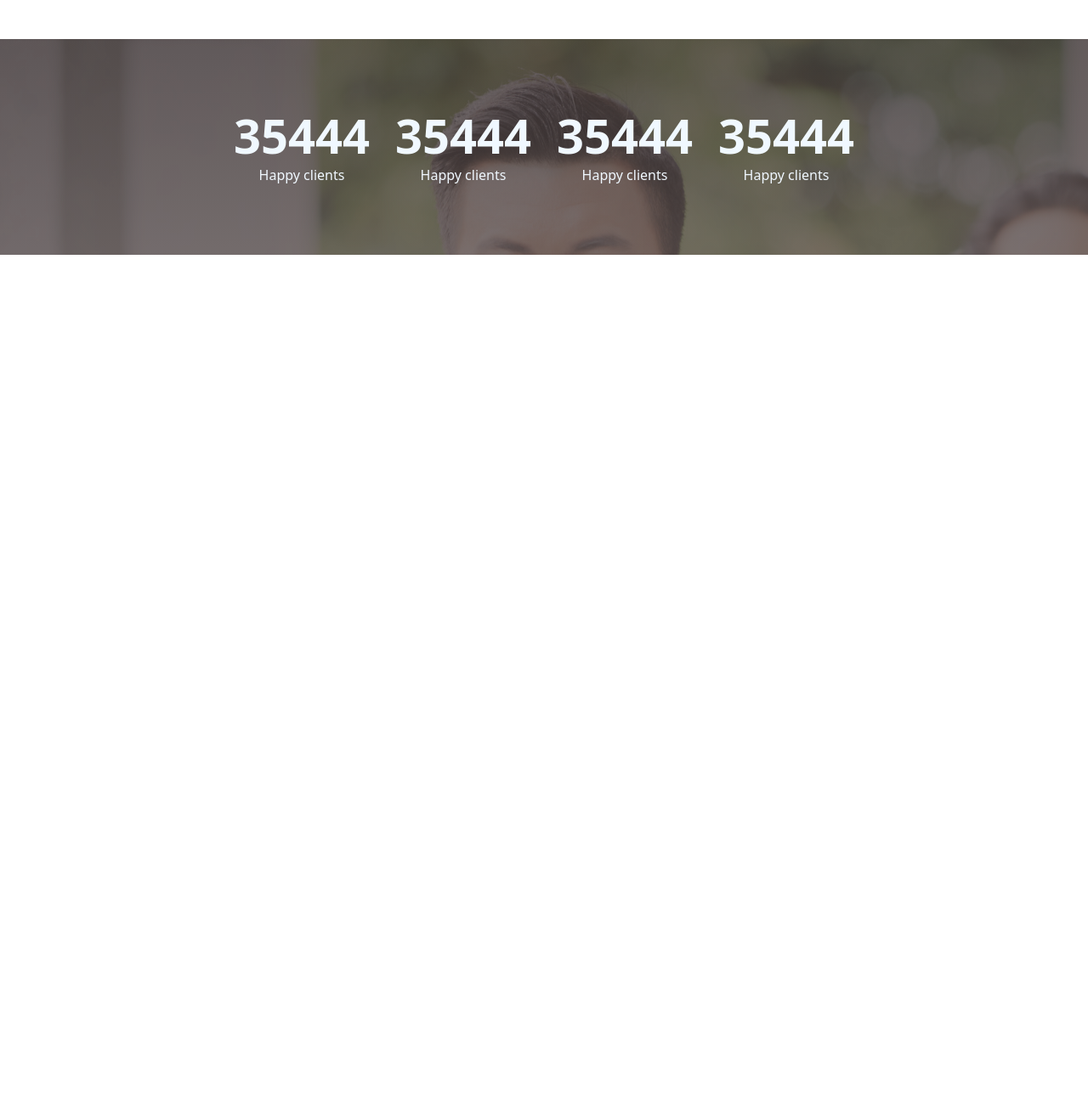
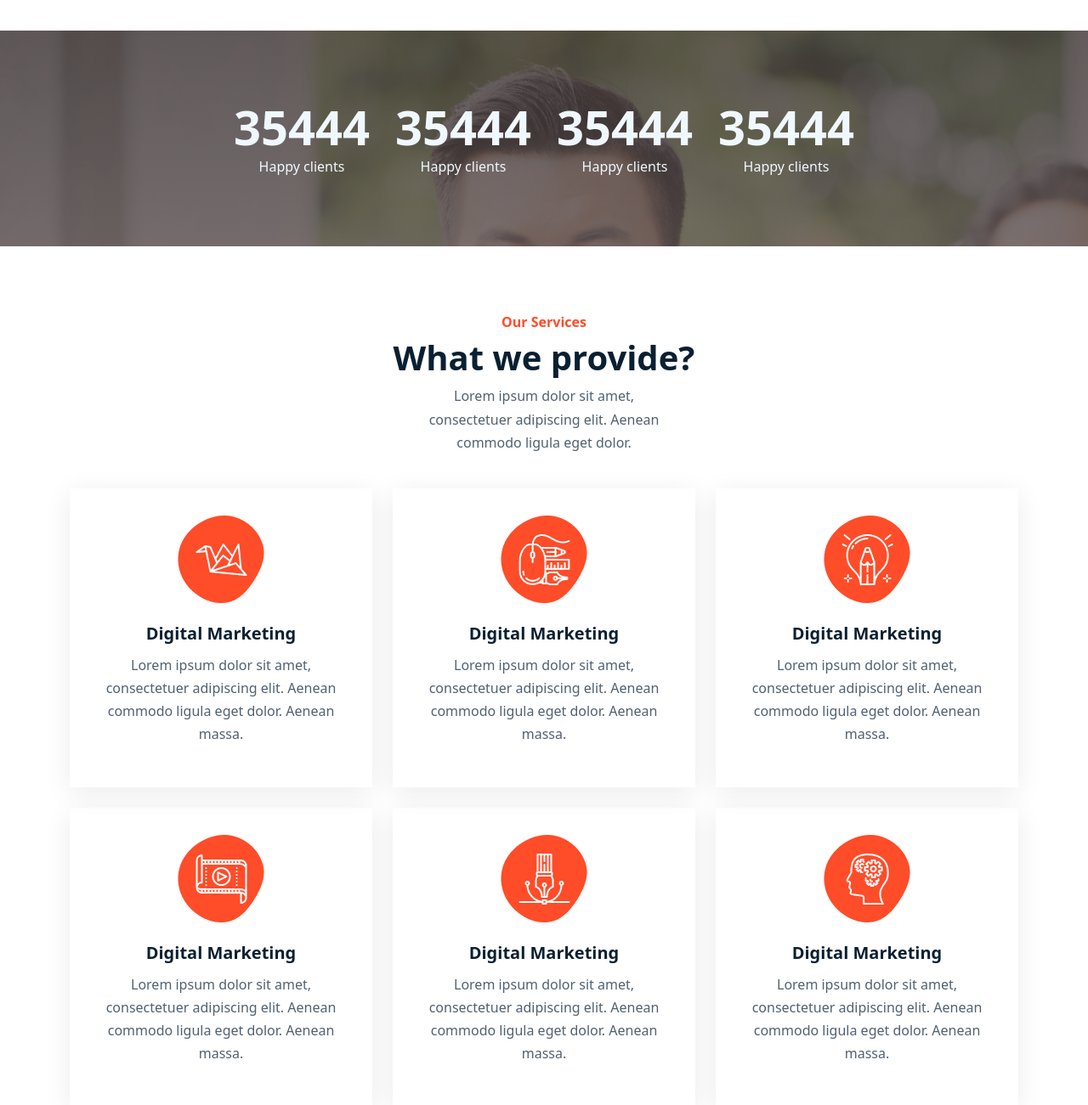
Before and after one commit to braincee/Bootstrap-Project-1, a plain HTML site: page index.html in a window 1280 px wide. Shown: the part 1499-2800 px from the top of the page at 85% size. Before the commit the page ends 1799 px from the top, so only its background shows below. Drawn offline with Linux system fonts and the light colour scheme.

Commit message:
Add Services

```diff
--- a/Css/style.css
+++ b/Css/style.css
@@ -27,6 +27,21 @@ img {
     background-size: cover !important;
 }
 
+.intro {
+    margin-bottom: 40px;
+}
+
+.intro h6 {
+    font-weight: 600;
+    color:#ff4d29;
+}
+
+.intro p {
+    max-width: 300px;
+    margin: auto;
+}
+
+.i
 /* Top Nav*/
 
 .top-nav {
@@ -173,3 +188,20 @@ section {
 #milestone .display-4 {
     font-weight: 700;
 }
+
+/* Service */
+
+.service-box {
+    padding: 32px;
+    box-shadow: 0px 6px 30px rgba(0, 0, 0, 0.08);
+    text-align: center;
+}
+
+.service-box img {
+    width: unset;
+}
+
+.service-box h5 {
+    margin-top: 24px;
+    margin-bottom: 12px;
+}
--- a/JavaScript/app.js
+++ b/JavaScript/app.js
@@ -1,22 +1,40 @@
-$( function () {
+$( function ()
+{
     $( '#hero-slider' ).owlCarousel( {
-    loop:true,
-    margin:0,
+        loop: true,
+        margin: 0,
         nav: true,
         items: 1,
         dots: false,
         smartSpeed: 1500,
-    navText: ['PREV', 'NEXT'],
-    responsive:{
-        0:{
+        navText: [ 'PREV', 'NEXT' ],
+        responsive: {
+            0: {
+                nav: false,
+            },
+            768: {
+               nav: true,
+            },
+        }
+    } );
+
+    $( '#project-slider' ).owlCarousel( {
+        loop: true,
+        margin: 0,
+        nav: false,
+        dots: false,
+        smartSpeed: 1500,
+        margin: 24,
+        responsive: {
+            0: {
 
             },
-        600:{
+            768: {
 
             },
-        1000:{
-
+            1140: {
+               items: 2,
             }
         }
-    })
-})
+    });
+});
--- a/index.html
+++ b/index.html
@@ -178,6 +178,104 @@
     </div>
 </section>
 
+<!--Services-->
+
+<section>
+    <div class="container">
+        <div class="row">
+            <div class="col-12 intro text-center">
+                <h6>Our Services</h6>
+                <h1>What we provide?</h1>
+                <p>Lorem ipsum dolor sit amet, consectetuer adipiscing elit. Aenean commodo ligula eget dolor.</p>
+            </div>
+        </div>
+        <div class="row g-4">
+            <div class="col-lg-4 col-sm-6">
+                <div class="service-box">
+                    <img src="./Images/icon1.png" alt="">
+                    <h5>Digital Marketing</h5>
+                    <p>Lorem ipsum dolor sit amet, consectetuer adipiscing elit.
+                        Aenean commodo ligula eget dolor. Aenean massa.</p>
+                </div>
+            </div>
+            <div class="col-lg-4 col-sm-6">
+                <div class="service-box">
+                    <img src="./Images/icon2.png" alt="">
+                    <h5>Digital Marketing</h5>
+                    <p>Lorem ipsum dolor sit amet, consectetuer adipiscing elit.
+                        Aenean commodo ligula eget dolor. Aenean massa.</p>
+                </div>
+            </div>
+            <div class="col-lg-4 col-sm-6">
+                <div class="service-box">
+                    <img src="./Images/icon3.png" alt="">
+                    <h5>Digital Marketing</h5>
+                    <p>Lorem ipsum dolor sit amet, consectetuer adipiscing elit.
+                        Aenean commodo ligula eget dolor. Aenean massa.</p>
+                </div>
+            </div>
+            <div class="col-lg-4 col-sm-6">
+                <div class="service-box">
+                    <img src="./Images/icon4.png" alt="">
+                    <h5>Digital Marketing</h5>
+                    <p>Lorem ipsum dolor sit amet, consectetuer adipiscing elit.
+                        Aenean commodo ligula eget dolor. Aenean massa.</p>
+                </div>
+            </div>
+            <div class="col-lg-4 col-sm-6">
+                <div class="service-box">
+                    <img src="./Images/icon5.png" alt="">
+                    <h5>Digital Marketing</h5>
+                    <p>Lorem ipsum dolor sit amet, consectetuer adipiscing elit.
+                        Aenean commodo ligula eget dolor. Aenean massa.</p>
+                </div>
+            </div>
+            <div class="col-lg-4 col-sm-6">
+                <div class="service-box">
+                    <img src="./Images/icon6.png" alt="">
+                    <h5>Digital Marketing</h5>
+                    <p>Lorem ipsum dolor sit amet, consectetuer adipiscing elit.
+                        Aenean commodo ligula eget dolor. Aenean massa.</p>
+                </div>
+            </div>
+        </div>
+    </div>
+</section>
+
+<!--Portfolio-->
+
+<section id="services" class="bg-light">
+    <div class="container">
+        <div class="row">
+            <div class="col-12 intro text-center">
+                <h6>Our Work</h6>
+                <h1>Our recent Work</h1>
+                <p>Lorem ipsum dolor sit amet, consectetuer adipiscing elit.
+                    Aenean commodo ligula eget dolor. Aenean massa. </p>
+            </div>
+        </div>
+    </div>
+    <div id="project-slider" class="owl-theme owl-carousel">
+        <div class="project">
+            <img src="./Images/project1.jpg" alt="">
+            <div class="overlay"></div>
+            <div class="content">
+                <h1>Project Title</h1>
+                <h6>Project Subtitle</h6>
+            </div>
+        </div>
+    </div>
+</section>
+
+
+
+
+
+
+
+
+
+
     <script src="./JavaScript/bootstrap.bundle.min.js"></script>
     <script src="./JavaScript/jquery.min.js"></script>
     <script src="./JavaScript/owl.carousel.min.js"></script>
```
Lines whose indentation alone changed are shown as unchanged.
